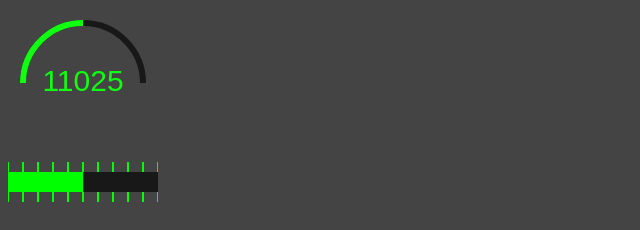
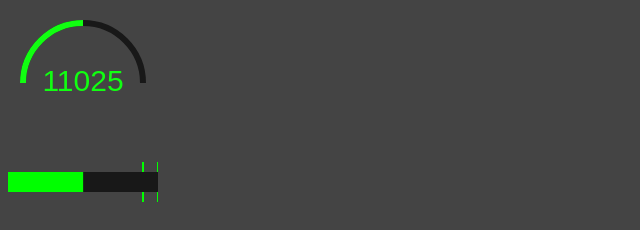
Before and after one commit to knobcore/knobcore.github.io, a plain HTML site: page meow.html in a window 1280 px wide. Shown: the full height of the page, 0-640 px from the left. Drawn offline with Linux system fonts and the light colour scheme.

Commit message:
Update meow.html

```diff
--- a/meow.html
+++ b/meow.html
@@ -59,7 +59,7 @@
 				const graph = pureknob.createBarGraph(150, 40);
 				graph.setProperty('colorFG', '#00ff00');
 				graph.setProperty('colorMarkers', '#0f0');
-				graph.setProperty('markerStart', 0);
+				graph.setProperty('markerStart', 19845);
 				graph.setProperty('markerEnd', 22050);
 				graph.setProperty('markerStep', 2205);
 				graph.setProperty('valMin', 0);
```
